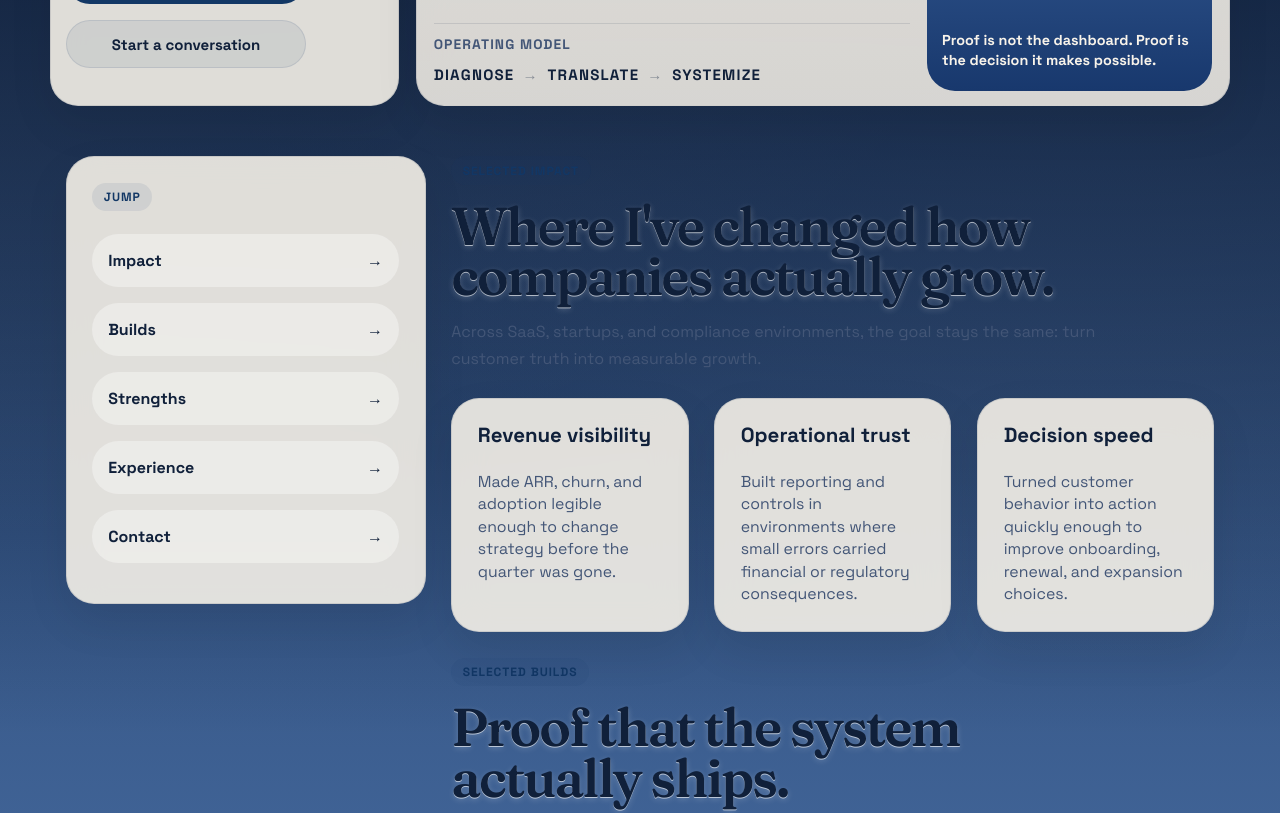
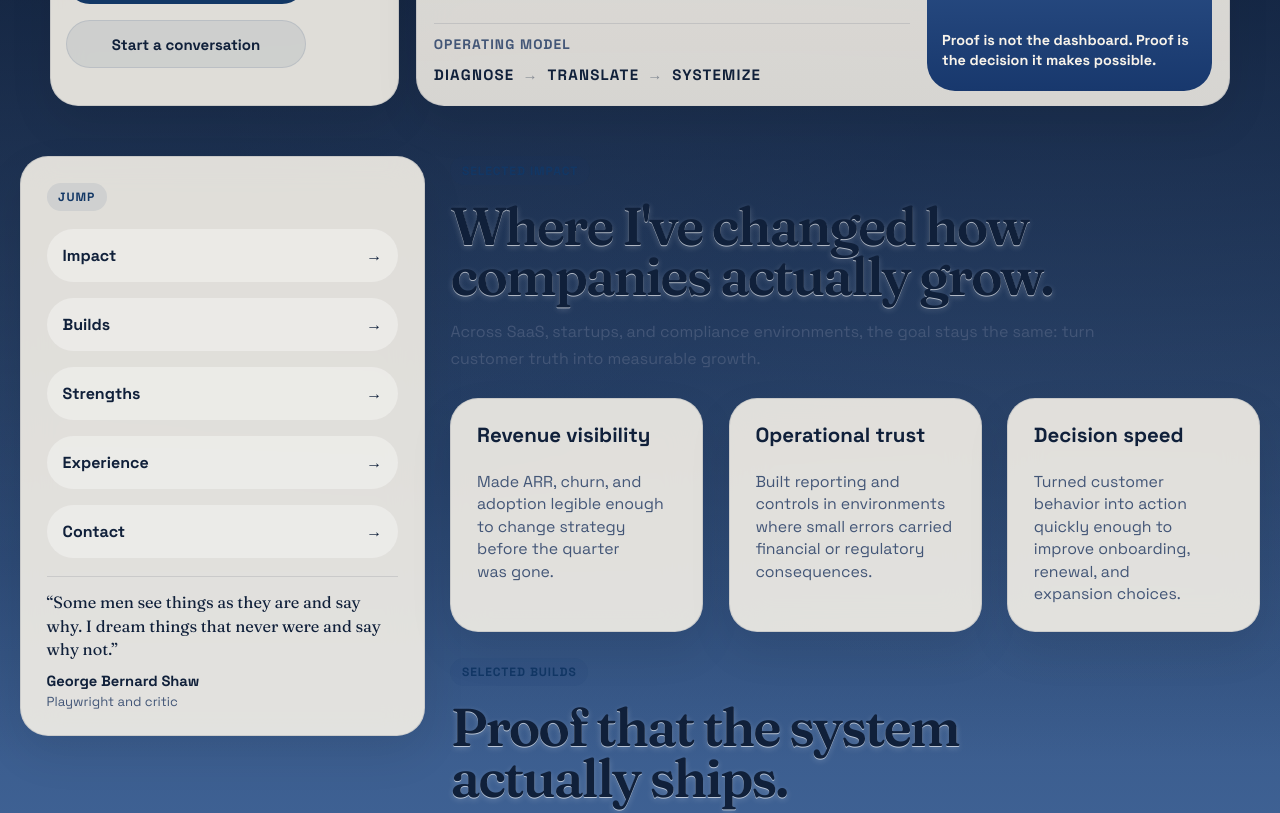
Before and after one commit to shawnfoster/shawn-portfolio-system, a React (Vite) app: page / in a window 1280 px wide. Shown: the part 680-1493 px from the top of the page. Built offline with nearby package versions, Linux system fonts and the light colour scheme.

Commit message:
Refactor post-homepage sticky rail layout

```diff
--- a/src/App.jsx
+++ b/src/App.jsx
@@ -11,7 +11,7 @@ import { siteContent } from './data/copy'
 function App() {
   return (
     <div className="app-shell" id="top">
-      <main>
+      <main className="site-shell">
         <div className="home-page hero-screen">
           <Header items={siteContent.topNav} />
           <Hero
@@ -20,14 +20,15 @@ function App() {
             executiveProof={siteContent.executiveProof}
           />
         </div>
-        <div className="site-section split-layout">
-          <aside className="split-rail">
-            <div className="split-jump">
-              <JumpCard items={siteContent.stickyNav} />
+
+        <section className="site-section page-stage scroll-section post-grid">
+          <aside className="left-rail">
+            <div className="jump-rail">
+              <JumpCard items={siteContent.stickyNav} quote={siteContent.jumpQuotes?.[0]} />
             </div>
           </aside>
 
-          <div className="split-main">
+          <div className="right-rail">
             <SelectedImpact
               title={siteContent.impact.title}
               intro={siteContent.impact.intro}
@@ -39,10 +40,16 @@ function App() {
               items={siteContent.builds.items}
             />
             <Strengths items={siteContent.strengths} />
+            <Experience items={siteContent.experience.items} />
+            <Contact contact={siteContent.contact} base={siteContent.base} />
           </div>
-        </div>
-        <Experience items={siteContent.experience.items} />
-        <Contact contact={siteContent.contact} base={siteContent.base} jumpItems={siteContent.stickyNav} />
+        </section>
+
+        <footer className="site-section page-stage footer-section">
+          <div className="card footer-card">
+            <p>© 2026 Shawn Foster. All rights reserved.</p>
+          </div>
+        </footer>
       </main>
     </div>
   )
--- a/src/components/Contact.jsx
+++ b/src/components/Contact.jsx
@@ -1,12 +1,8 @@
 import BaseCard from './BaseCard'
-import JumpCard from './JumpCard'
 
-function Contact({ contact, base, jumpItems }) {
+function Contact({ contact, base }) {
   return (
-    <section id="contact" className="site-section section-block contact-section">
-      <div className="section-inner contact-row">
-        <JumpCard items={jumpItems} />
-
+    <div id="contact" className="final-contact-base">
         <article className="card contact-card">
           <span className="eyebrow">Contact</span>
           <h2 className="section-title">{contact.title}</h2>
@@ -17,8 +13,7 @@ function Contact({ contact, base, jumpItems }) {
         </article>
 
         <BaseCard location={base.location} availability={base.availability} links={base.links} />
-      </div>
-    </section>
+    </div>
   )
 }
 
--- a/src/components/JumpCard.jsx
+++ b/src/components/JumpCard.jsx
@@ -1,6 +1,7 @@
-function JumpCard({ items }) {
+function JumpCard({ items, quote }) {
   return (
     <aside className="card jump-card">
+      <div className="jump-card-top">
         <span className="eyebrow">Jump</span>
         <nav className="jump-links" aria-label="Section navigation">
           {items.map((item) => (
@@ -10,6 +11,17 @@ function JumpCard({ items }) {
             </a>
           ))}
         </nav>
+      </div>
+
+      {quote ? (
+        <div className="jump-quote" aria-label="Quote billboard">
+          <p className="jump-quote-text">“{quote.quote}”</p>
+          <div className="jump-quote-meta">
+            <span className="jump-quote-author">{quote.author}</span>
+            {quote.context ? <span className="jump-quote-context">{quote.context}</span> : null}
+          </div>
+        </div>
+      ) : null}
     </aside>
   )
 }
--- a/src/data/copy.js
+++ b/src/data/copy.js
@@ -12,6 +12,13 @@ export const siteContent = {
     { label: 'Strengths', href: '#strengths' },
     { label: 'Experience', href: '#experience' },
     { label: 'Contact', href: '#contact' },
+  ],
+  jumpQuotes: [
+    {
+      quote: 'Some men see things as they are and say why. I dream things that never were and say why not.',
+      author: 'George Bernard Shaw',
+      context: 'Playwright and critic',
+    },
   ],
   profile: {
     name: 'Shawn Foster, MS',
--- a/src/styles/global.css
+++ b/src/styles/global.css
@@ -29,6 +29,8 @@
   --hero-gap: var(--home-shell-space);
   --home-stage-width: min(1240px, calc(100vw - (var(--home-shell-space) * 2)));
   --hero-card-min-height: calc(100svh - clamp(5rem, 7.2vh, 5.8rem) - (var(--home-shell-space) * 4));
+  --sticky-top-offset: var(--home-shell-space);
+  --final-card-height: clamp(520px, 68vh, 720px);
   --card-copy-size: clamp(1rem, 1.06vw, 1.1rem);
   --card-copy-line: 1.48;
   --card-label-size: 0.86rem;
@@ -88,6 +90,11 @@ select {
   padding-bottom: var(--layout-space);
 }
 
+.site-shell {
+  display: grid;
+  gap: var(--layout-space);
+}
+
 .home-page,
 .hero-screen {
   min-height: 100svh;
@@ -130,6 +137,13 @@ select {
   min-width: 0;
   padding: var(--section-space);
   scroll-margin-top: 96px;
+}
+
+.page-stage {
+  width: min(100%, var(--home-stage-width));
+  max-width: var(--home-stage-width);
+  margin: 0 auto;
+  padding: 0;
 }
 
 .hero-section {
@@ -183,6 +197,60 @@ select {
   max-width: none;
   padding: 0;
   margin: 0;
+}
+
+.scroll-section.post-grid {
+  display: grid;
+  grid-template-columns: minmax(0, 1fr) minmax(0, 2fr);
+  grid-template-areas: 'rail right';
+  gap: var(--layout-space);
+  align-items: start;
+}
+
+.left-rail {
+  grid-area: rail;
+  min-width: 0;
+  position: relative;
+}
+
+.jump-rail {
+  position: sticky;
+  top: var(--sticky-top-offset);
+}
+
+.right-rail {
+  grid-area: right;
+  display: grid;
+  gap: var(--section-space);
+  min-width: 0;
+  align-content: start;
+}
+
+.right-rail > .site-section {
+  max-width: none;
+  padding: 0;
+  margin: 0;
+}
+
+.final-contact-base {
+  display: grid;
+  grid-template-columns: minmax(0, 1.35fr) minmax(0, 1fr);
+  gap: var(--layout-space);
+  align-items: stretch;
+  min-height: var(--final-card-height);
+}
+
+.final-contact-base .contact-card,
+.final-contact-base .base-card {
+  min-height: var(--final-card-height);
+  height: 100%;
+  display: flex;
+  flex-direction: column;
+}
+
+.final-contact-base .contact-button,
+.final-contact-base .base-links {
+  margin-top: auto;
 }
 
 .home-stage {
@@ -884,9 +952,16 @@ select {
 }
 
 .jump-card {
+  display: flex;
+  flex-direction: column;
+  gap: clamp(var(--space-2), 1.4vw, var(--space-3));
   padding: var(--card-space);
-  min-height: clamp(22rem, 56vh, 31rem);
-  align-content: start;
+  min-height: var(--final-card-height);
+}
+
+.jump-card-top {
+  display: grid;
+  gap: clamp(var(--space-2), 1.4vw, var(--space-3));
 }
 
 .jump-links {
@@ -903,6 +978,39 @@ select {
   padding: var(--space-2);
   background: rgba(255, 255, 255, 0.35);
   font-weight: 600;
+}
+
+.jump-quote {
+  display: grid;
+  gap: clamp(0.65rem, 0.86vw, 0.78rem);
+  margin-top: auto;
+  padding-top: clamp(0.9rem, 1.1vw, 1rem);
+  border-top: 1px solid var(--line);
+}
+
+.jump-quote-text {
+  margin: 0;
+  color: var(--ink);
+  font-family: 'Fraunces', 'Iowan Old Style', 'Palatino Linotype', serif;
+  font-size: clamp(1.02rem, 1.14vw, 1.16rem);
+  line-height: 1.42;
+  text-wrap: pretty;
+}
+
+.jump-quote-meta {
+  display: grid;
+  gap: 0.18rem;
+}
+
+.jump-quote-author {
+  color: var(--ink);
+  font-size: 0.92rem;
+  font-weight: 700;
+}
+
+.jump-quote-context {
+  color: var(--muted);
+  font-size: 0.82rem;
 }
 
 .card-grid-3 {
@@ -1050,6 +1158,26 @@ select {
   font-weight: 600;
 }
 
+.footer-section {
+  padding-top: 0;
+}
+
+.footer-card {
+  display: flex;
+  align-items: center;
+  justify-content: center;
+  min-height: auto;
+  padding: clamp(0.9rem, 1.14vw, 1.02rem) clamp(1rem, 1.4vw, 1.24rem);
+}
+
+.footer-card p {
+  margin: 0;
+  color: var(--muted);
+  font-size: 0.92rem;
+  font-weight: 500;
+  letter-spacing: 0.01em;
+}
+
 @media (max-width: 1399.98px) {
   .home-stage,
   .header-wrap {
@@ -1181,6 +1309,29 @@ select {
   .split-jump {
     position: static;
   }
+
+  .post-grid {
+    grid-template-columns: 1fr;
+    grid-template-areas:
+      'right'
+      'rail';
+  }
+
+  .jump-rail {
+    position: static;
+  }
+
+  .final-contact-base {
+    grid-template-columns: 1fr;
+    min-height: auto;
+  }
+
+  .jump-card,
+  .final-contact-base .contact-card,
+  .final-contact-base .base-card {
+    min-height: auto;
+    height: auto;
+  }
 }
 
 @media (max-width: 767.98px) {
@@ -1227,6 +1378,14 @@ select {
   .experience-header {
     flex-direction: column;
   }
+
+  .page-stage {
+    width: calc(100vw - (var(--home-shell-space) * 2));
+  }
+
+  .footer-card {
+    justify-content: flex-start;
+  }
 }
 
 @media (max-width: 575.98px) {
```
Lines whose indentation alone changed are shown as unchanged.
